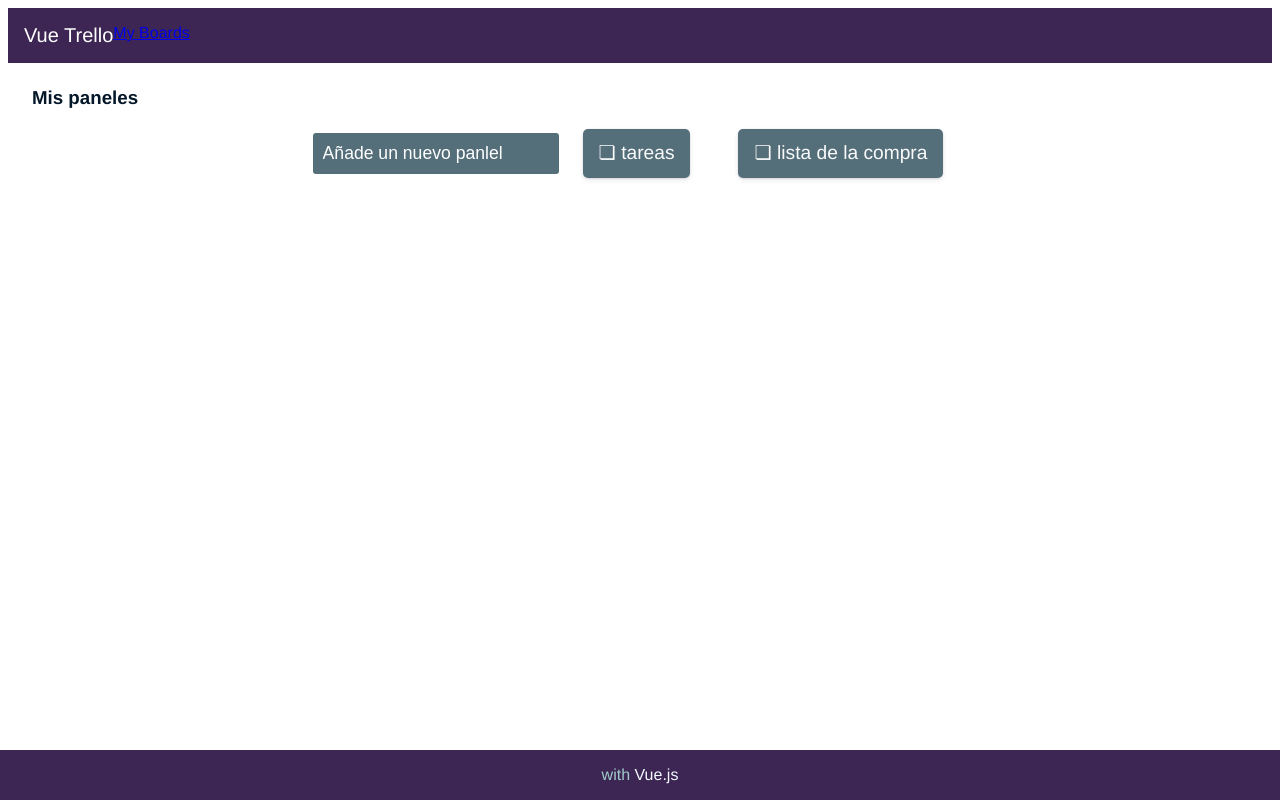
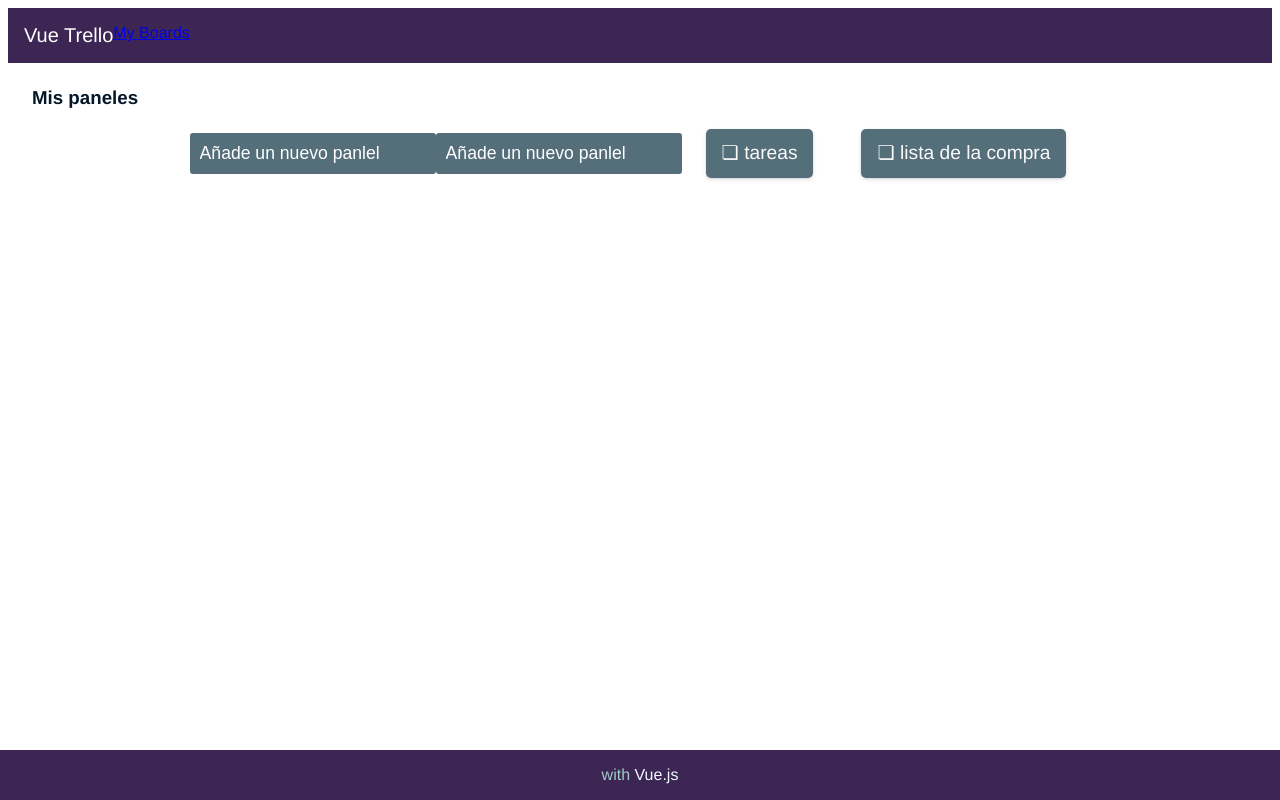
Before and after one commit to JSSatorres/Trello-App-Vue, a Vue app: page /#/ in a window 1280 px wide. Built offline with nearby package versions, Linux system fonts and the light colour scheme.

Commit message:
home component change

```diff
--- a/src/components/views/Home.vue
+++ b/src/components/views/Home.vue
@@ -2,6 +2,13 @@
   <div>
     <h3>Mis paneles</h3>
     <div class="boards-collections">
+      <input
+        type="text"
+        placeholder="Añade un nuevo panlel"
+        v-model="boardName"
+        @keyup.enter="add()"
+      />
+      <!-- doble unout -->
       <input
         type="text"
         placeholder="Añade un nuevo panlel"
```
